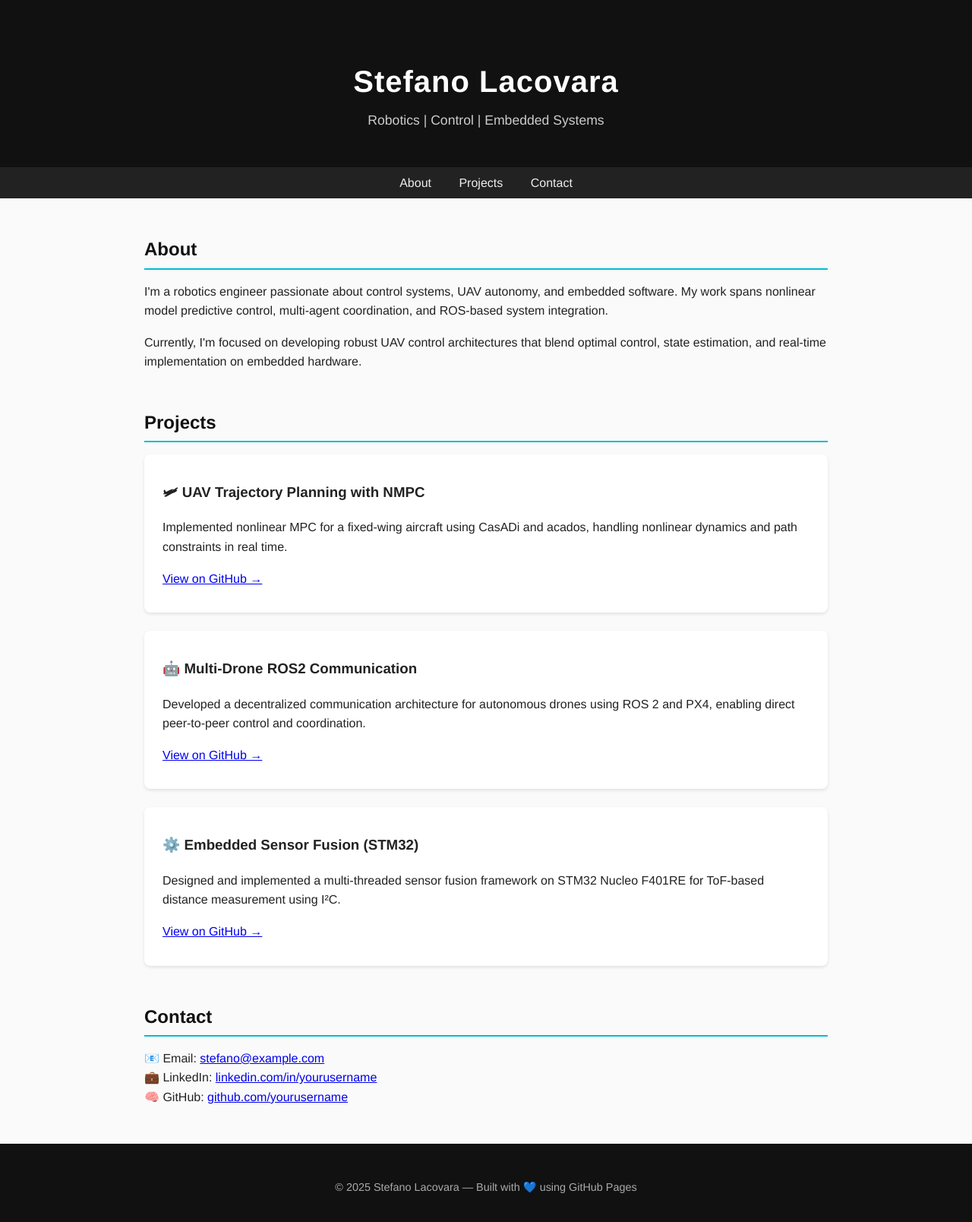
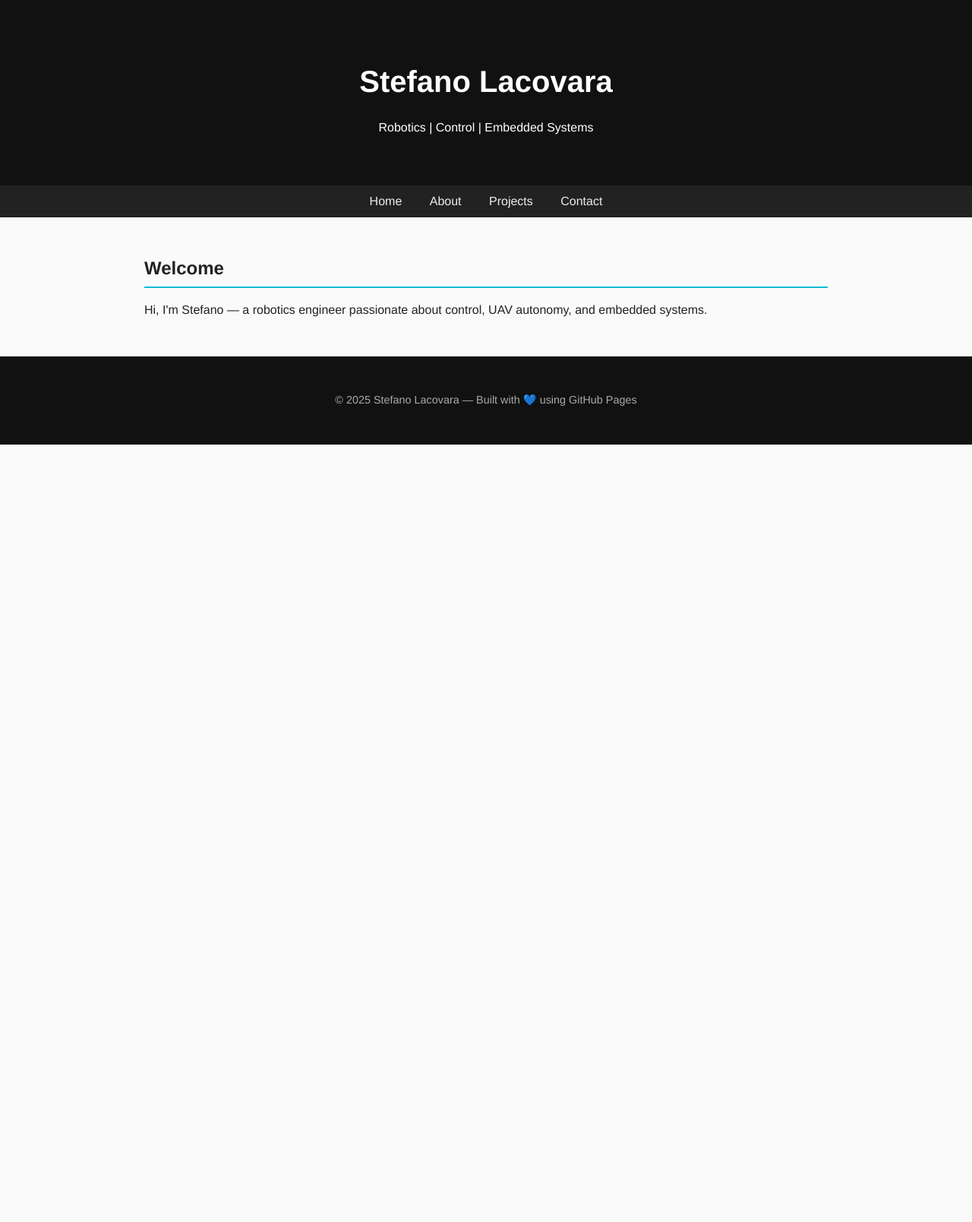
Before and after one commit to lstef4no/lstef4no.github.io, a plain HTML site: page index.html in a window 1280 px wide. Shown: the whole page at 76% size. After the commit the page ends 800 px from the top, so only its background shows below. Drawn offline with Linux system fonts and the light colour scheme.

Commit message:
update personal website

```diff
--- /dev/null
+++ b/css/style.css
@@ -0,0 +1,68 @@
+body {
+  margin: 0;
+  font-family: 'Helvetica Neue', Helvetica, Arial, sans-serif;
+  color: #222;
+  background-color: #fafafa;
+  line-height: 1.6;
+}
+
+header {
+  background: #111;
+  color: #fff;
+  text-align: center;
+  padding: 3rem 1rem;
+}
+
+header h1 {
+  font-size: 2.5rem;
+  margin-bottom: 0.3rem;
+}
+
+nav {
+  background: #222;
+  text-align: center;
+  padding: 0.5rem 0;
+}
+
+nav a {
+  color: #eee;
+  text-decoration: none;
+  margin: 0 1rem;
+  font-weight: 500;
+}
+
+nav a:hover {
+  color: #00bcd4;
+}
+
+section {
+  max-width: 900px;
+  margin: 3rem auto;
+  padding: 0 1.5rem;
+}
+
+h2 {
+  border-bottom: 2px solid #00bcd4;
+  padding-bottom: 0.3rem;
+  margin-bottom: 1rem;
+}
+
+footer {
+  background: #111;
+  color: #aaa;
+  text-align: center;
+  padding: 2rem 1rem;
+  font-size: 0.9rem;
+}
+
+footer a {
+  color: #00bcd4;
+}
+
+.project {
+  background: #fff;
+  border-radius: 8px;
+  box-shadow: 0 2px 4px rgba(0,0,0,0.1);
+  padding: 1rem 1.5rem;
+  margin-bottom: 1.5rem;
+}
--- a/index.html
+++ b/index.html
@@ -1,155 +1,33 @@
 <!DOCTYPE html>
 <html lang="en">
 <head>
-  <meta charset="UTF-8">
-  <meta name="viewport" content="width=device-width, initial-scale=1">
+  <meta charset="UTF-8" />
+  <meta name="viewport" content="width=device-width, initial-scale=1" />
   <title>Stefano Lacovara | Robotics & Embedded Systems</title>
-  <style>
-    body {
-      margin: 0;
-      font-family: 'Helvetica Neue', Helvetica, Arial, sans-serif;
-      color: #222;
-      background-color: #fafafa;
-      line-height: 1.6;
-    }
-
-    header {
-      background: #111;
-      color: #fff;
-      text-align: center;
-      padding: 3rem 1rem;
-    }
-
-    header h1 {
-      font-size: 2.5rem;
-      margin-bottom: 0.3rem;
-      letter-spacing: 1px;
-    }
-
-    header p {
-      font-size: 1.1rem;
-      color: #ccc;
-      margin: 0;
-    }
-
-    nav {
-      background: #222;
-      text-align: center;
-      padding: 0.5rem 0;
-    }
-
-    nav a {
-      color: #eee;
-      text-decoration: none;
-      margin: 0 1rem;
-      font-weight: 500;
-    }
-
-    nav a:hover {
-      color: #00bcd4;
-    }
-
-    section {
-      max-width: 900px;
-      margin: 3rem auto;
-      padding: 0 1.5rem;
-    }
-
-    h2 {
-      border-bottom: 2px solid #00bcd4;
-      padding-bottom: 0.3rem;
-      margin-bottom: 1rem;
-      color: #111;
-    }
-
-    .project {
-      background: #fff;
-      border-radius: 8px;
-      box-shadow: 0 2px 4px rgba(0,0,0,0.1);
-      padding: 1rem 1.5rem;
-      margin-bottom: 1.5rem;
-    }
-
-    footer {
-      background: #111;
-      color: #aaa;
-      text-align: center;
-      padding: 2rem 1rem;
-      font-size: 0.9rem;
-    }
-
-    footer a {
-      color: #00bcd4;
-      text-decoration: none;
-    }
-
-    footer a:hover {
-      text-decoration: underline;
-    }
-
-    @media (max-width: 600px) {
-      header h1 { font-size: 2rem; }
-    }
-  </style>
+  <link rel="stylesheet" href="css/style.css" />
 </head>
 <body>
-
   <header>
     <h1>Stefano Lacovara</h1>
     <p>Robotics | Control | Embedded Systems</p>
   </header>
 
   <nav>
-    <a href="#about">About</a>
-    <a href="#projects">Projects</a>
-    <a href="#contact">Contact</a>
+    <a href="index.html">Home</a>
+    <a href="about.html">About</a>
+    <a href="projects.html">Projects</a>
+    <a href="contact.html">Contact</a>
   </nav>
 
-  <section id="about">
-    <h2>About</h2>
-    <p>
-      I'm a robotics engineer passionate about control systems, UAV autonomy, and embedded software.
-      My work spans nonlinear model predictive control, multi-agent coordination, and ROS-based system integration.
-    </p>
-    <p>
-      Currently, I'm focused on developing robust UAV control architectures that blend optimal control, state estimation, and real-time implementation on embedded hardware.
-    </p>
-  </section>
-
-  <section id="projects">
-    <h2>Projects</h2>
-
-    <div class="project">
-      <h3>🛩 UAV Trajectory Planning with NMPC</h3>
-      <p>Implemented nonlinear MPC for a fixed-wing aircraft using CasADi and acados, handling nonlinear dynamics and path constraints in real time.</p>
-      <p><a href="https://github.com/yourusername/nmpc-uav" target="_blank">View on GitHub →</a></p>
-    </div>
-
-    <div class="project">
-      <h3>🤖 Multi-Drone ROS2 Communication</h3>
-      <p>Developed a decentralized communication architecture for autonomous drones using ROS 2 and PX4, enabling direct peer-to-peer control and coordination.</p>
-      <p><a href="https://github.com/yourusername/ros2-drone-network" target="_blank">View on GitHub →</a></p>
-    </div>
-
-    <div class="project">
-      <h3>⚙️ Embedded Sensor Fusion (STM32)</h3>
-      <p>Designed and implemented a multi-threaded sensor fusion framework on STM32 Nucleo F401RE for ToF-based distance measurement using I²C.</p>
-      <p><a href="https://github.com/yourusername/stm32-sensor-fusion" target="_blank">View on GitHub →</a></p>
-    </div>
-  </section>
-
-  <section id="contact">
-    <h2>Contact</h2>
-    <p>
-      📧 Email: <a href="mailto:stefano@example.com">stefano@example.com</a><br>
-      💼 LinkedIn: <a href="https://linkedin.com/in/yourusername" target="_blank">linkedin.com/in/yourusername</a><br>
-      🧠 GitHub: <a href="https://github.com/yourusername" target="_blank">github.com/yourusername</a>
-    </p>
-  </section>
+  <main>
+    <section>
+      <h2>Welcome</h2>
+      <p>Hi, I'm Stefano — a robotics engineer passionate about control, UAV autonomy, and embedded systems.</p>
+    </section>
+  </main>
 
   <footer>
     <p>© 2025 Stefano Lacovara — Built with 💙 using GitHub Pages</p>
   </footer>
-
 </body>
 </html>
```
Also changed, not shown: about.html (added, +33 -0 lines), contact.html (added, +31 -0 lines), projects.html (added, +52 -0 lines), 2 other files.
